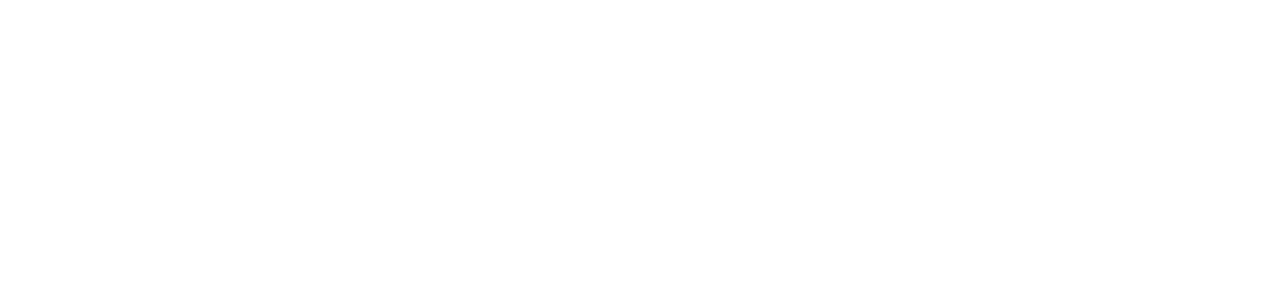
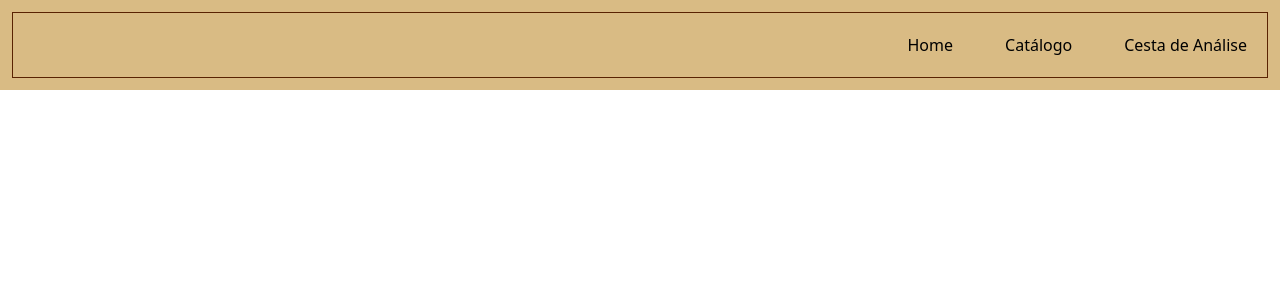
Before and after one commit to im-ivan/bio-data, a React (Vite) app: page / in a window 1280 px wide. Shown: the top 300 px of the page. Built offline with nearby package versions, Linux system fonts and the light colour scheme.

Commit message:
ft: navbar

```diff
--- a/src/App.tsx
+++ b/src/App.tsx
@@ -1,9 +1,13 @@
 import './App.css'
+import { Header } from './components/Header'
 
 function App() {
 
   return (
     <>
+      <div className="main-container bg-[#F2E8DF]">
+        <Header></Header>
+      </div>
     </>
   )
 }
--- /dev/null
+++ b/src/components/Header.tsx
@@ -0,0 +1,13 @@
+export const Header = () => {
+    return <>
+        <header className="bg-[#D9BB84] p-3">
+            <nav className="block border border-[#592202] py-5">
+                <ul className="flex justify-end space-x-3">
+                    <li><a href="" className="p-5 hover:text-[#BF532C]">Home</a></li>
+                    <li><a href="" className="p-5 hover:text-[#BF532C]">Catálogo</a></li>
+                    <li><a href="" className="p-5 hover:text-[#BF532C]">Cesta de Análise</a></li>
+                </ul>
+            </nav>
+        </header>
+    </>
+}
```
